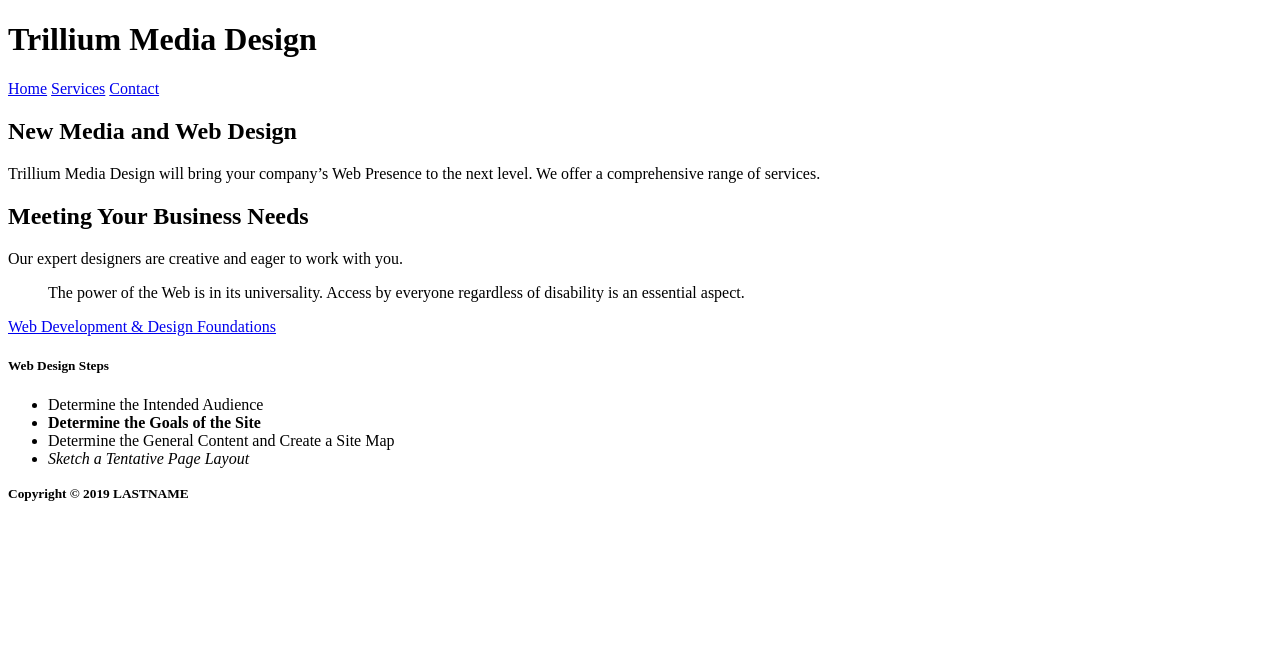
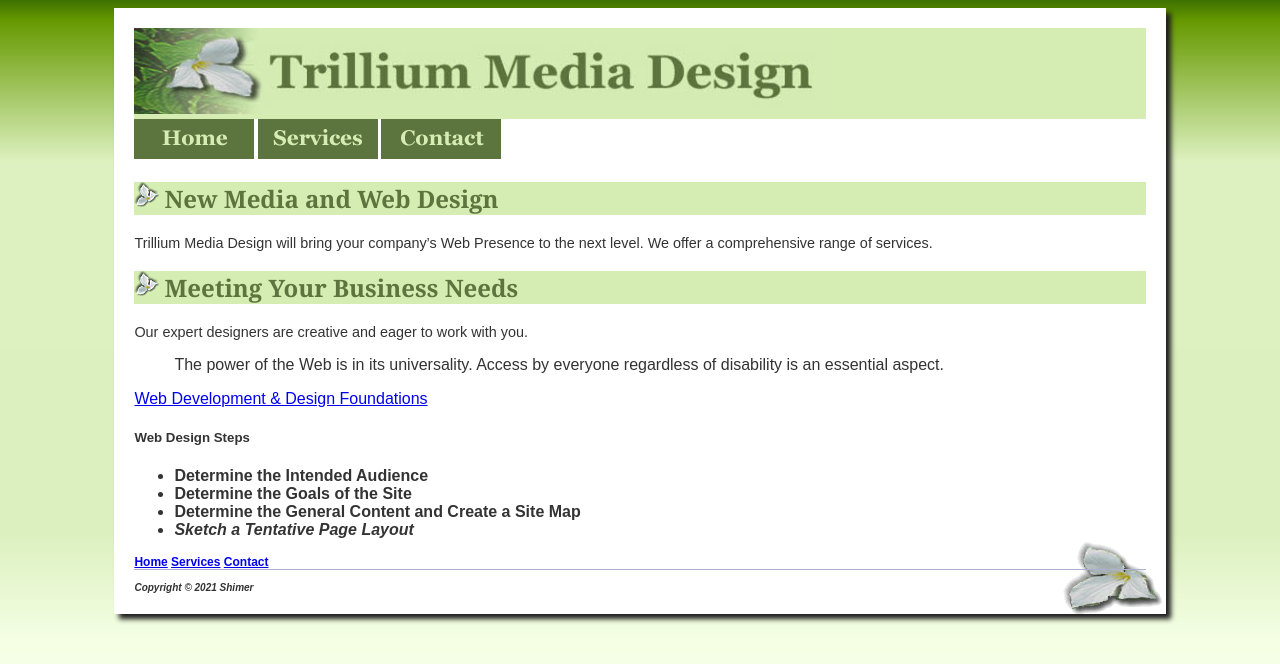
Before and after one commit to 44144Sp21/ch4inclassnotes-Aaron-Shimer, a plain HTML site: page index.html in a window 1280 px wide. Drawn offline with Linux system fonts and the light colour scheme.

Commit message:
Chapter4InClassNotes
Created css page and image maps. Also put images on web page

```diff
--- a/index.html
+++ b/index.html
@@ -1,19 +1,25 @@
 <!DOCTYPE html>
 <html lang="en">
 	<head>
-		<title>LASTNAME Chapter 4 InClass Notes</title>
+		<title>Shimer Chapter 4 InClass Notes</title>
 		<meta charset="utf-8">
+        <link rel="stylesheet" href="style.css">
+        <link rel="icon" href="favicon.ico" type="image/x-con">
 	</head>
     <body>
+        <div id="container">
         <!-- Structural Elements - header, nav, main, footer -->
         <header>
-            <h1>Trillium Media Design</h1>
+            <img src="trilliumbanner.jpg" usemap="#image_map">
+            <map name="image_map">
+            <area alt="NWMSU" title="NWMSU" href="http://www.nwmissouri.edu" coords="2,2,133,85" shape="rect">
+            </map>
         </header>
         <nav>
             <!-- Anchor tags - specifies hyperlink reference to a file. Relative Links - link to pages on own site. -->
-            <a href="index.html">Home</a>
-            <a href="services.html">Services</a>
-            <a href="contact.html">Contact</a>
+            <a href="index.html"><img src="home.gif" alt="Home" width="120" height="40"></a>
+            <a href="services.html"><img src="services.gif" alt="Services" width="120" height="40"></a>
+            <a href="contact.html"><img src="contact.gif" alt="Contact" width="120" height="40"></a>
         </nav>
         <main>
             <h2>New Media and Web Design</h2>
@@ -37,9 +43,15 @@
             </ul>
 
         </main>
+             <nav>
+            <!-- Anchor tags - specifies hyperlink reference to a file. Relative Links - link to pages on own site. -->
+            <a href="index.html">Home</a>
+            <a href="services.html">Services</a>
+            <a href="contact.html">Contact</a>
+        </nav>
         <footer>
-            <small><strong>Copyright &copy; 2019 LASTNAME</strong></small>
+            <small><strong>Copyright &copy; 2021 Shimer</strong></small>
         </footer>
-
+</div>
     </body>
 </html>
--- /dev/null
+++ b/style.css
@@ -0,0 +1,38 @@
+body {background-color: #f4ffe4;
+     color: #333333;
+    font-family: Arial, Verdana, sans-serif;
+    /*background-image: linear-gradient(to bottom, #ffffff, #8fa5ce)*/
+    background-image: url(trilliumgradient.png);
+}
+
+header { background-color: #d5edb3;
+          color: #5c743d;
+          font-family: Georgia, "Times New Roman", serif;
+}
+
+h2 {background-color: #d5edb3;
+     color: #5c743d;
+    font-family: Georgia, "Times New Roman", serif;
+    background-image: url(trilliumbullet.gif);
+        background-repeat: no-repeat;
+    padding-left: 30px;
+}
+
+p{font-size: .90em;}
+ul{font-weight: bold;}
+nav{font-weight: bold;
+    font-size: .75em;
+}
+footer{font-size: .75em;
+        font-style: italic;
+    border-top: thin solid #aeaed4;
+    padding-top: 10px;
+}
+
+#container {background-color: #ffffff;
+            width: 80%;
+            margin: auto;
+            box-shadow: 5px 5px 5px #1e1e1e;
+            padding: 20px;
+            background: url(trilliumfoot.gif) no-repeat bottom right, #ffffff;
+}
```
